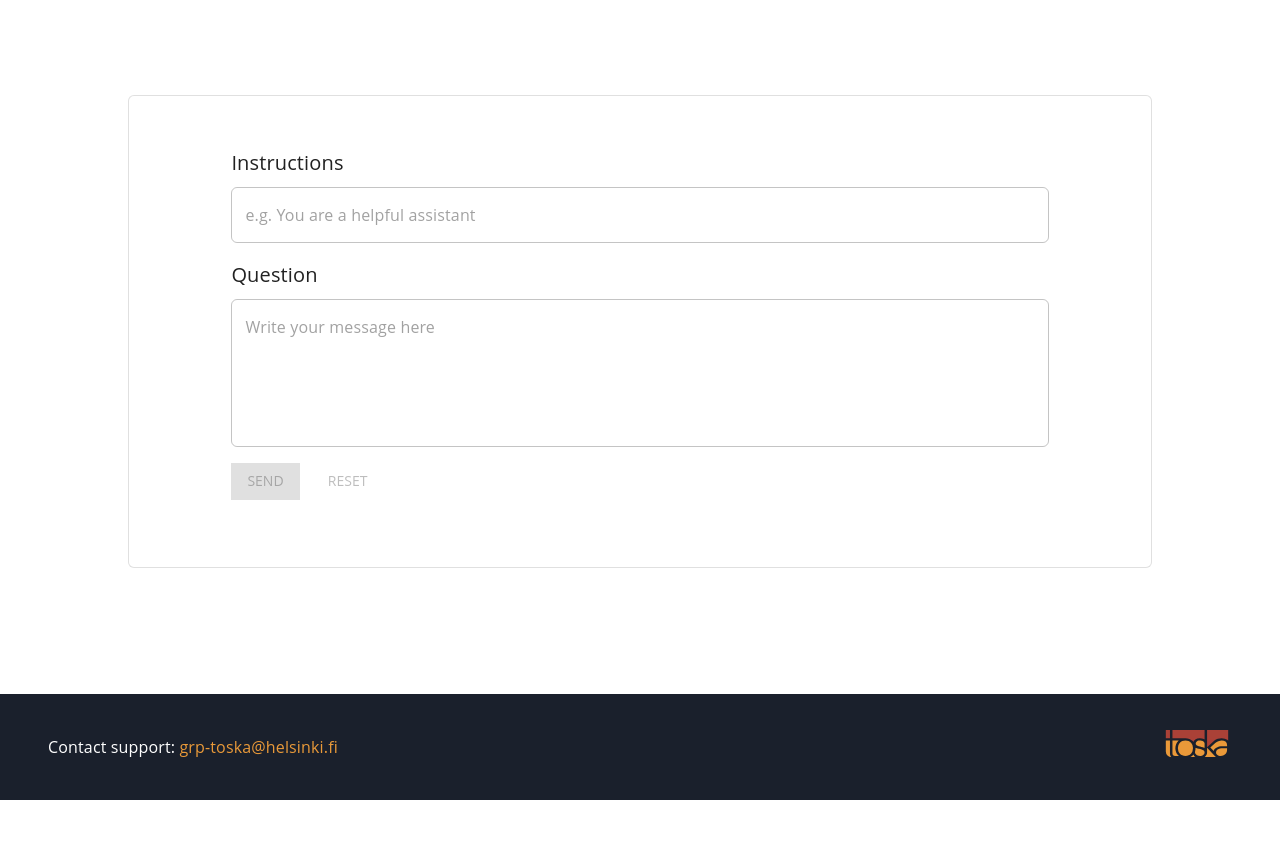
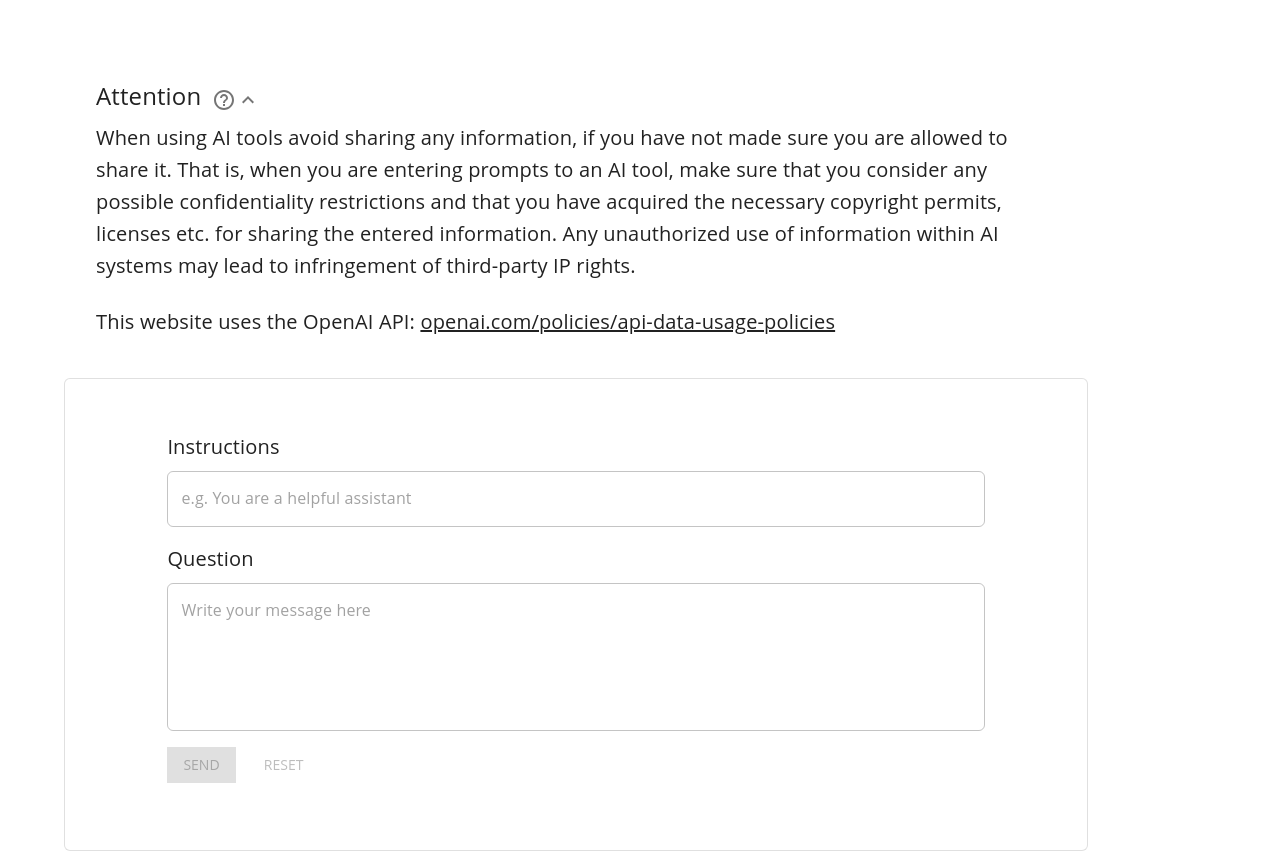
Before and after one commit to UniversityOfHelsinkiCS/gptwrapper, a React (Vite) app: page / in a window 1280 px wide. Shown: the top 851 px of the page. Before the commit the page ends 800 px from the top, so only its background shows below. Built offline with nearby package versions, Linux system fonts and the light colour scheme; no server answers.

Commit message:
Add copyright, api usage disclaimer

```diff
--- a/package.json
+++ b/package.json
@@ -106,6 +106,7 @@
     "react-i18next": "^12.2.0",
     "react-markdown": "^8.0.7",
     "react-router-dom": "^6.10.0",
+    "remark-breaks": "^3.0.3",
     "sequelize": "^6.29.3",
     "umzug": "^3.2.1",
     "unfuck-utf8-headers-middleware": "^1.0.1",
--- /dev/null
+++ b/src/client/components/Banner/Markdown.tsx
@@ -0,0 +1,54 @@
+/* eslint-disable react/jsx-props-no-spreading */
+import React from 'react'
+import ReactMarkdown from 'react-markdown'
+import remarkBreaks from 'remark-breaks'
+import { Link, Typography } from '@mui/material'
+
+const GutterTypography = ({ ...rest }) => <Typography {...rest} />
+
+const H1 = ({ ...rest }) => (
+  <GutterTypography variant="h4" component="h1" {...rest} />
+)
+
+const H2 = ({ ...rest }) => (
+  <GutterTypography variant="h5" component="h2" {...rest} />
+)
+
+const H3 = ({ ...rest }) => (
+  <GutterTypography variant="h6" component="h3" {...rest} />
+)
+
+const H4 = ({ ...rest }) => (
+  <GutterTypography variant="body1" component="h4" {...rest} />
+)
+
+const A = ({ ...rest }) => <Link color="inherit" {...rest} />
+
+const defaultComponents = {
+  p: GutterTypography,
+  a: A,
+  h1: H1,
+  h2: H2,
+  h3: H3,
+  h4: H4,
+}
+
+const Markdown = ({ children, ...props }: any) => {
+  if (!children) return null
+
+  // https://stackoverflow.com/questions/69026492/adding-multiple-line-break-in-react-markdown
+  const content = children.replace(/\n/gi, '&nbsp; \n')
+
+  return (
+    <ReactMarkdown
+      remarkPlugins={[remarkBreaks]}
+      components={{ ...defaultComponents }}
+      linkTarget="_blank"
+      {...props}
+    >
+      {content}
+    </ReactMarkdown>
+  )
+}
+
+export default Markdown
--- /dev/null
+++ b/src/client/components/Banner/ShowMore.tsx
@@ -0,0 +1,30 @@
+import React, { useState } from 'react'
+import { IconButton, Collapse } from '@mui/material'
+import { ExpandLess, ExpandMore, HelpOutline } from '@mui/icons-material'
+
+import Markdown from './Markdown'
+
+const ShowMore = ({
+  text,
+  expanded = false,
+}: {
+  text: string
+  // eslint-disable-next-line react/require-default-props
+  expanded?: boolean
+}) => {
+  const [expand, setExpand] = useState(expanded)
+
+  return (
+    <>
+      <IconButton onClick={() => setExpand(!expand)}>
+        <HelpOutline />
+        {!expand ? <ExpandMore /> : <ExpandLess />}
+      </IconButton>
+      <Collapse in={expand} timeout="auto" unmountOnExit>
+        <Markdown>{text}</Markdown>
+      </Collapse>
+    </>
+  )
+}
+
+export default ShowMore
--- /dev/null
+++ b/src/client/components/Banner/index.tsx
@@ -0,0 +1,29 @@
+import React from 'react'
+import { useTranslation } from 'react-i18next'
+import { Box } from '@mui/material'
+
+import Markdown from './Markdown'
+import ShowMore from './ShowMore'
+
+const Banner = () => {
+  const { t } = useTranslation()
+
+  return (
+    <Box sx={{ m: 2, maxWidth: 1560 }}>
+      <Box
+        sx={{
+          my: 2,
+          mx: 2,
+          display: 'flex',
+          flexWrap: 'wrap',
+          gap: 0.3,
+        }}
+      >
+        <Markdown>{t('info:title')}</Markdown>
+        <ShowMore text={t('info:disclaimer')} expanded />
+      </Box>
+    </Box>
+  )
+}
+
+export default Banner
--- a/src/client/components/Chat/Conversation.tsx
+++ b/src/client/components/Chat/Conversation.tsx
@@ -45,4 +45,5 @@ const Conversation = ({ messages, completion }: { messages: Message[], completio
     </Box>
   )
 }
+
 export default Conversation
--- a/src/client/components/Chat/index.tsx
+++ b/src/client/components/Chat/index.tsx
@@ -5,6 +5,7 @@ import { enqueueSnackbar } from 'notistack'
 
 import { Message } from '../../types'
 import { getCompletionStream } from './util'
+import Banner from '../Banner'
 import SystemMessage from './SystemMessage'
 import Conversation from './Conversation'
 import SendMessage from './SendMessage'
@@ -56,15 +57,16 @@ const Chat = () => {
   return (
       <Box
         sx={{
-        margin: 'auto',
           width: '90%',
           padding: '5%',
         }}
       >
+        <Banner />
         <Paper
           variant="outlined"
           sx={{
             padding: '5% 10%',
+            mt: 5,
           }}
         >
           <SystemMessage
--- a/src/client/locales/en.json
+++ b/src/client/locales/en.json
@@ -4,6 +4,10 @@
     "admin": "Admin",
     "send": "Send",
     "reset": "Reset"
+  },
+  "info": {
+    "title": "## Attention",
+    "disclaimer": "### When using AI tools avoid sharing any information, if you have not made sure you are allowed to share it. That is, when you are entering prompts to an AI tool, make sure that you consider any possible confidentiality restrictions and that you have acquired the necessary copyright permits, licenses etc. for sharing the entered information. Any unauthorized use of information within AI systems may lead to infringement of third-party IP rights. \n \n ### This website uses the OpenAI API: [openai.com/policies/api-data-usage-policies](https://openai.com/policies/api-data-usage-policies)"
   },
   "footer": {
     "contactSupport": "Contact support: <mailTo>{{supportEmail}}</mailTo>"
--- a/src/client/locales/fi.json
+++ b/src/client/locales/fi.json
@@ -4,6 +4,10 @@
     "admin": "Ylläpito",
     "send": "Lähetä",
     "reset": "Tyhjennä"
+  },
+  "info": {
+    "title": "## Huomio",
+    "disclaimer": "### Kun käytät tekoälytyökaluja, vältä tietojen jakamista, joiden jakamisen luvallisuudesta sinulla ei ole varmuutta. Kun syötät tietoja tekoälytyökaluun, varmista, että otat huomioon mahdolliset luottamuksellisuusrajoitukset ja olet hankkinut tarvittavat tekijänoikeusluvat jne. annettujen tietojen jakamiseksi. Minkä tahansa luvattoman tiedon käyttö tekoälyjärjestelmissä voi johtaa kolmansien osapuolien immateriaalioikeuksien loukkaamiseen. \n \n ### Tämä verkkosivusto käyttää OpenAI:n rajapintaa: [openai.com/policies/api-data-usage-policies](https://openai.com/policies/api-data-usage-policies)"
   },
   "footer": {
     "contactSupport": "Ota yhteyttä tukeen: <mailTo>{{supportEmail}}</mailTo>"
--- a/src/client/locales/sv.json
+++ b/src/client/locales/sv.json
@@ -4,6 +4,10 @@
     "admin": "",
     "send": "",
     "reset": ""
+  },
+  "info": {
+    "title": "",
+    "disclaimer": ""
   },
   "footer": {
     "contactSupport": ""
```
Also changed, not shown: 1 other file (tests, documents, lock files or other folders). Lines whose indentation alone changed are shown as unchanged.
